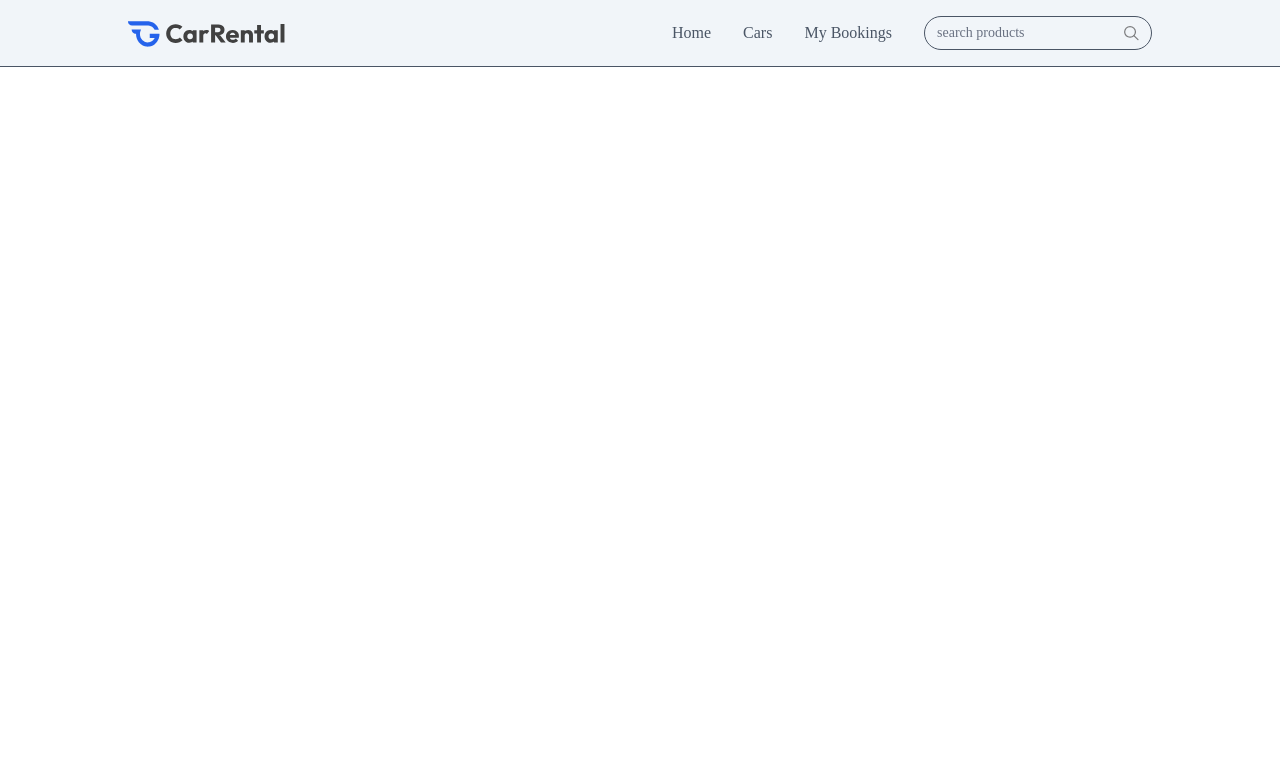
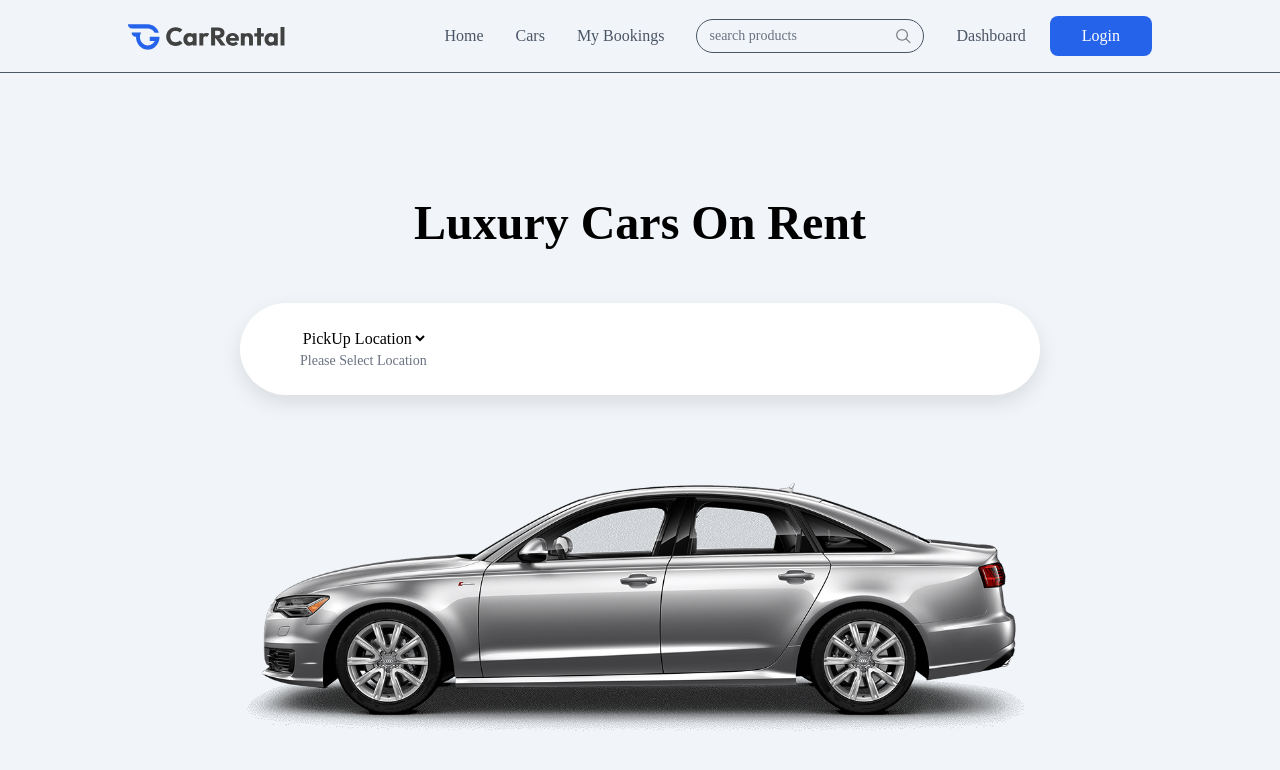
Before and after one commit to ratnadeepa-01/CarRentalApplication, a React (Vite) app: page / in a window 1280 px wide. Shown: the top 770 px of the page. Built offline with nearby package versions, Linux system fonts and the light colour scheme; a web font is replaced by a local one.

Commit message:
feat: implement routing and add main pages with Navbar integration

```diff
--- a/src/App.jsx
+++ b/src/App.jsx
@@ -1,11 +1,25 @@
-import React from 'react'
+import React, { useState } from 'react'
 import Navbar from './components/Navbar'
+import { Route, Routes, useLocation } from 'react-router-dom';
+import Home from './pages/Home';
+import CarDetails from './pages/CarDetails';
+import Cars from './pages/Cars';
+import MyBookings from './pages/MyBookings';
 
 const App = () => {
+  const[showLogin,setShowLogin] = useState(false);
+  const isOwnerPath = useLocation().pathname.startsWith('/owner');
   return (
-    <div>
-      <Navbar/>
-    </div>
+    <>
+      {!isOwnerPath && <Navbar setShowLogin={setShowLogin}/>}
+      <Routes>
+        <Route path='/' element={<Home/>}/>
+        <Route path='/car-details/:id' element={<CarDetails/>}/>
+        <Route path='/cars' element={<Cars/>}/>
+        <Route path='/mybookings' element={<MyBookings/>}/>
+
+      </Routes>
+    </>
   )
 }
 
--- /dev/null
+++ b/src/components/Hero.jsx
@@ -0,0 +1,32 @@
+import React from 'react'
+import { assets, cityList } from '../assets/assets'
+
+const Hero = () => {
+  return (
+    <div className="h-screen flex flex-col items-center justify-center
+    gap-14 bg-light text-center"
+    >
+        <h1 className="text-4xl md:text-5xl font-semibold">Luxury Cars On Rent</h1>
+        <form className="flex flex-col md:flex-row items-start md:items-center
+        justify-between p-6 rounded-full w-full max-w-80 md:max-w-200
+        bg-white shadow-[0px_8px_20px_rgba(0,0,0,0.1)]">
+            <div className="flex flex-col md:flex-row items-start md:items-center
+            gap-10 min-md:ml-8">
+                <div>
+                    <select required>
+                        <option value="">PickUp Location</option>
+                        {cityList.map((city)=>
+                         <option key={city}
+                         value={city}>{city}</option>
+                        )}
+                    </select>
+                    <p className="px-1 text-sm text-gray-500">Please Select Location</p>
+                </div>
+            </div>
+        </form>
+        <img src={assets.main_car} alt="car" className="max-h-74"/>
+    </div>
+  )
+}
+
+export default Hero
--- a/src/components/Navbar.jsx
+++ b/src/components/Navbar.jsx
@@ -1,9 +1,10 @@
 import React, { useState } from 'react'
 import { assets, menuLinks } from '../assets/assets'
-import {Link,useLocation} from 'react-router-dom'
-const Navbar = () => {
+import {Link,useLocation, useNavigate} from 'react-router-dom'
+const Navbar = (setShowLogin) => {
     const location = useLocation();
     const [open,setOpen] = useState(false);
+    const navigate = useNavigate();
   return (
     <div className={`flex items-center justify-between px-6 md:px-16 lg:px-24
     xl:px-32 py-4 text-gray-600 border-b border-borderColor relative transition-all
@@ -29,7 +30,18 @@
                 outline-none placeholder-gray-500" placeholder="search products"/>
                 <img src={assets.search_icon} alt="search"/>
             </div>
+            <div className="flex max-sm:flex-col items-start sm:items-center gap-6">
+                <button onClick={()=>navigate('/owner')}
+                className="cursor-pointer ">Dashboard</button>
+                <button onClick={()=>setShowLogin(true)}
+                className="cursor-pointer px-8 py-2 bg-primary
+                hover:bg-primary-dull transition-all text-white rounded-lg">Login</button>
+            </div>
         </div>
+        <button className="sm:hidden cursor-pointer" aria-label='menu'
+        onClick={()=>setOpen(!open)}>
+            <img src={open ? assets.close_icon:assets.menu_icon} alt="menu"/>
+        </button>
     </div>
   )
 }
--- /dev/null
+++ b/src/pages/CarDetails.jsx
@@ -0,0 +1,9 @@
+import React from 'react'
+
+const CarDetails = () => {
+  return (
+    <div>CarDetails</div>
+  )
+}
+
+export default CarDetails
--- /dev/null
+++ b/src/pages/Cars.jsx
@@ -0,0 +1,9 @@
+import React from 'react'
+
+const Cars = () => {
+  return (
+    <div>Cars</div>
+  )
+}
+
+export default Cars
--- /dev/null
+++ b/src/pages/Home.jsx
@@ -0,0 +1,14 @@
+import React from 'react'
+import Hero from '../components/Hero'
+
+const Home = () => {
+  return (
+    <div>
+        <>
+        <Hero/>
+        </>
+    </div>
+  )
+}
+
+export default Home
--- /dev/null
+++ b/src/pages/MyBookings.jsx
@@ -0,0 +1,9 @@
+import React from 'react'
+
+const MyBookings = () => {
+  return (
+    <div>MyBookings</div>
+  )
+}
+
+export default MyBookings
```
